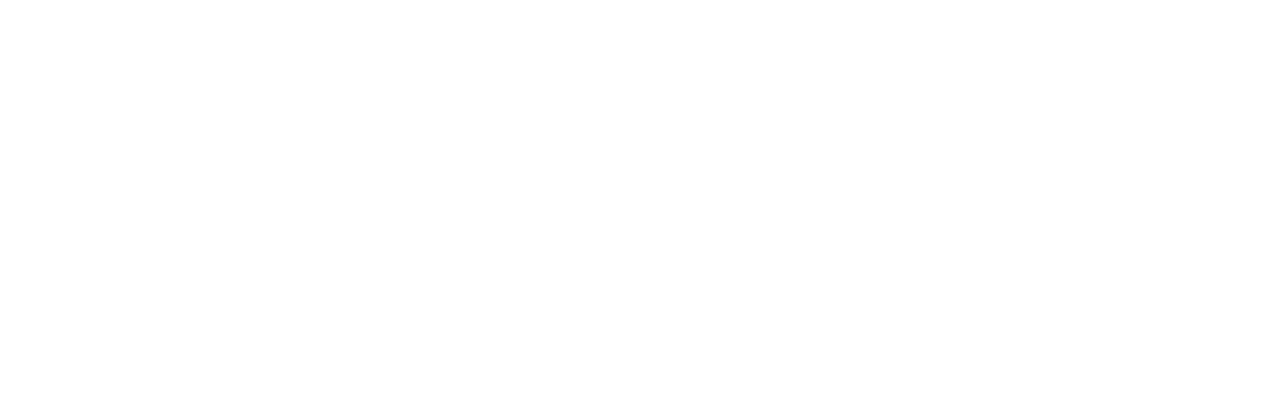
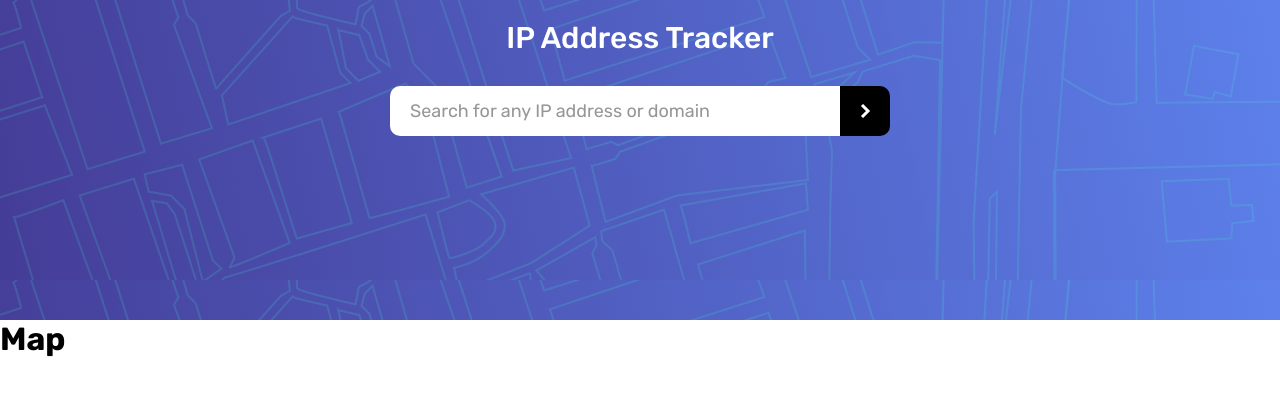
Before and after one commit to nicoleyry/ip-tracker, a React (Create React App) app: page / in a window 1280 px wide. Shown: the top 396 px of the page. Built offline with nearby package versions, Linux system fonts and the light colour scheme.

Commit message:
add top search area

```diff
--- a/package.json
+++ b/package.json
@@ -4,6 +4,7 @@
   "private": true,
   "dependencies": {
     "cra-template": "1.2.0",
+    "is-ip": "^5.0.1",
     "react": "^18.2.0",
     "react-dom": "^18.2.0",
     "react-scripts": "5.0.1",
--- a/src/App.js
+++ b/src/App.js
@@ -1,9 +1,18 @@
+import { useState } from 'react';
 import './App.scss';
+import TopSearch from './components/TopSearch';
+import Map from './components/Map';
+
 
 function App() {
+	const [searchValue, setSearchValue] = useState('Search for any IP address or domain');
+
 	return (
 		<div className='App'>
-
+			<div className="app-container">
+				<TopSearch searchValue={searchValue} setSearchValue={setSearchValue}/>
+				<Map/>
+			</div>
 		</div>
 	);
 }
--- a/src/App.scss
+++ b/src/App.scss
@@ -6,3 +6,25 @@
 	padding: 0;
 	font-family: 'Rubik', sans-serif;
 }
+
+.App {
+	position: relative;
+	height: 100vh;
+
+	& .app-container {
+		height: 100vh;
+		display: grid;
+		grid-template-columns: auto;
+		grid-template-rows: 40% 60%;
+		position: relative;
+		z-index: 1;
+	}
+	// & .display-container {
+	// 	width: 65%;
+	// 	position: fixed;
+	// 	z-index: 2;
+	// 	transform: translate(-50%, -50%);
+	// 	top: 40%;
+	// 	left: 50%;
+	// }
+}
--- /dev/null
+++ b/src/components/Map.js
@@ -0,0 +1,7 @@
+import '../styles/map.scss';
+
+export default function Map() {
+	return (
+		<h1>Map</h1>
+	);
+};
--- /dev/null
+++ b/src/components/TopSearch.js
@@ -0,0 +1,42 @@
+import { useState } from 'react';
+import '../styles/topsearch.scss';
+import { isIP } from 'is-ip';
+
+export default function TopSearch({searchValue, setSearchValue}) {
+	const [error, setError] = useState(null);
+
+	const isValidInput = (value) => {
+		let re = new RegExp(/^((?:(?:(?:\w[\.\-\+]?)*)\w)+)((?:(?:(?:\w[\.\-\+]?){0,62})\w)+)\.(\w{2,6})$/);
+		return isIP(value) || value.match(re);
+	};
+
+	const handleChange = (e) => {
+		if (!isValidInput(e.target.value)) {
+			setError('Please enter a valid IP address or domain');
+		} else {
+			setError(null);
+		}
+		setSearchValue(e.target.value);
+	};
+
+	const searchHandler = (e) => {
+		e.preventDefault();
+	};
+
+	return (
+		<div className='top-search'>
+			<p className='title'>IP Address Tracker</p>
+			<form className='search-container' method='post' onSubmit={searchHandler}>
+				<input
+					className='search-input'
+					type='text'
+					onChange={handleChange}
+					value={searchValue}
+					onClick={() => setSearchValue('')}
+				/>
+				<input className='search-btn' type='submit' value='' />
+				{error && <p className='error-msg'>{error}</p>}
+			</form>
+		</div>
+	);
+}
--- /dev/null
+++ b/src/styles/topsearch.scss
@@ -0,0 +1,59 @@
+@use './variables' as var;
+
+.top-search {
+	background-color: var.$color-dark-gray;
+	background-image: url('../assets/images/pattern-bg-desktop.png');
+	padding: 20px;
+
+	& .title {
+		text-align: center;
+		color: var.$color-white;
+		font-weight: 500;
+		font-size: 30px;
+	}
+	& .search-container {
+		margin: 30px auto;
+		width: 500px;
+
+		$height: 50px;
+		$border-radius: 10px;
+
+		& .search-input {
+			width: 90%;
+			height: $height;
+			line-height: $height;
+			float: left;
+			margin: 0;
+			padding: 3px 10px 3px 20px;
+			border-top-left-radius: $border-radius;
+			border-bottom-left-radius: $border-radius;
+			border: none;
+			font-size: 18px;
+			color: var.$color-gray;
+
+			&:focus {
+				outline: none;
+			}
+		}
+
+		& .search-btn {
+			background: var.$color-black url('../assets/images/icon-arrow.svg');
+			background-repeat: no-repeat;
+			background-position: center;
+			height: $height;
+			line-height: $height;
+			margin: 0;
+			padding: 3px;
+			width: $height;
+			border-top-right-radius: $border-radius;
+			border-bottom-right-radius: $border-radius;
+			border: none;
+		}
+
+		& .error-msg {
+			font-size: 14px;
+			color: var.$color-red;
+			text-shadow: 0.5px 0.5px 1px var.$color-dark-gray;
+		}
+	}
+}
```
Also changed, not shown: src/styles/map.scss (added), 1 other file (tests, documents, lock files or other folders).
